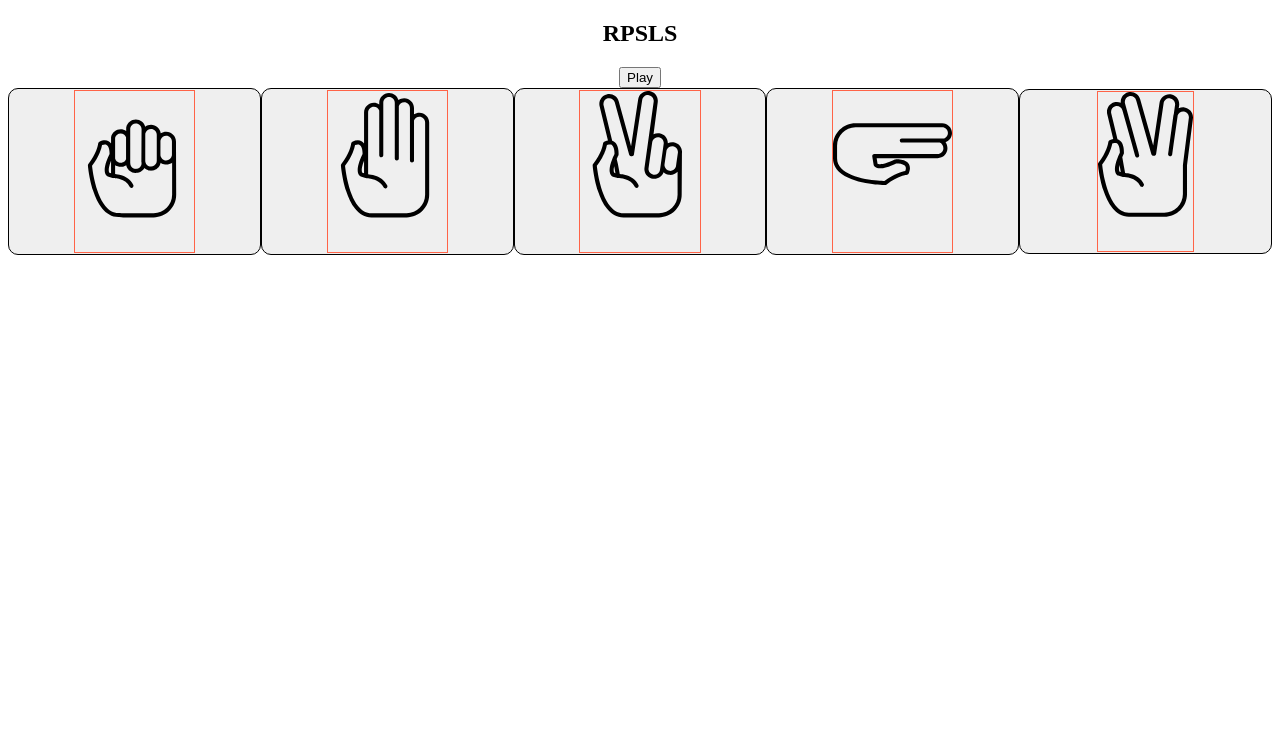
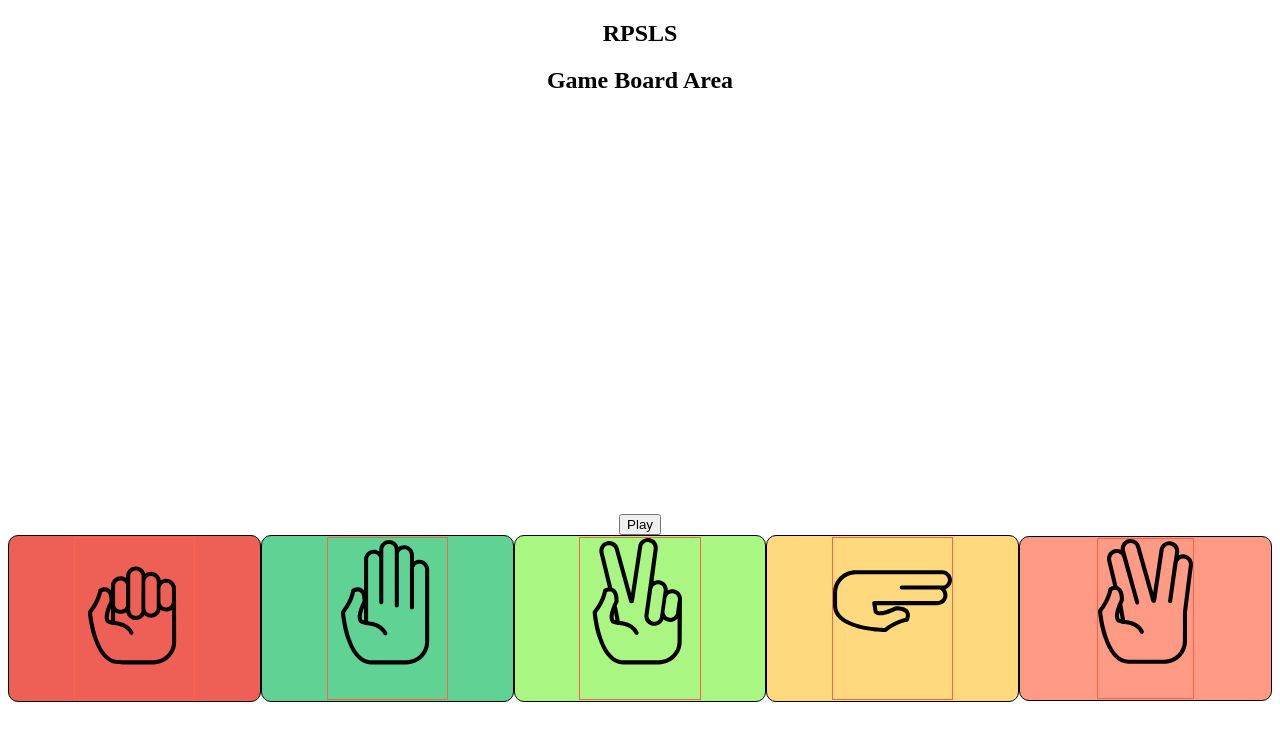
Before and after one commit to timkolenda/Tim_Kolenda_Project5, a React (Create React App) app: page / in a window 1280 px wide. Shown: the top 740 px of the page. Built offline with nearby package versions, Linux system fonts and the light colour scheme.

Commit message:
added color and working on card flip

```diff
--- a/src/App.css
+++ b/src/App.css
@@ -8,6 +8,16 @@
     border: 1px solid black;
     border-radius: 10px;
     margin: auto; }
+    .userOptions__button--rock {
+      background-color: #ee6055; }
+    .userOptions__button--paper {
+      background-color: #60d394; }
+    .userOptions__button--scissors {
+      background-color: #aaf683; }
+    .userOptions__button--lizard {
+      background-color: #ffd97d; }
+    .userOptions__button--spock {
+      background-color: #ff9b85; }
   .userOptions__image {
     width: 50%;
     margin: auto;
@@ -18,3 +28,12 @@
       width: 40%; }
     .userOptions__image--rock {
       top: 0; }
+
+.cardContainer {
+  perspective: 1000px;
+  height: 200px;
+  width: 200px; }
+  .cardContainer .playerCards__cardFlipper {
+    transition: 5s;
+    transform-style: preserve-3d;
+    position: relative; }
--- a/src/App.js
+++ b/src/App.js
@@ -51,9 +51,7 @@ class App extends Component {
             <div>
 
             </div>
-            <div>
-              <button onClick={this.handleClick}>Play</button>
-            </div>
+            <GameBoard />
           </section>
           <section className='userOptions'>
             {this.state.options.map((option) => {
--- a/src/App.scss
+++ b/src/App.scss
@@ -1,27 +1,3 @@
-.App {
-  text-align: center;
-}
-
-
-.userOptions {
-  display: flex;
-  &__button{
-    width: 20%;
-    border: 1px solid black;
-    border-radius: 10px;
-    margin: auto;
-  }
-  &__image{
-    width: 50%;
-    margin: auto;
-    border: 1px solid tomato;
-    position: relative;
-    top: 10%;
-    &--spock{
-      width: 40%;
-    }
-    &--rock{
-      top: 0;
-    }
-  }
-}
+@import "partials/colors";
+@import "partials/global";
+@import "partials/main";
--- a/src/GameBoard.js
+++ b/src/GameBoard.js
@@ -0,0 +1,59 @@
+import React, { Component } from 'react';
+
+
+class GameBoard extends Component {
+    constructor() {
+        super();
+        this.state = {
+            durationArray: [],
+            playerCard: '',
+            computerCard: '',
+
+        }
+    }
+
+    handleClick = () => {
+        //
+    }
+
+
+    render() {
+        return (
+            <section className="gameBoard">
+                <h2>Game Board Area</h2>
+                <div className="playerCards">
+                    <div className="cardContainer">
+                        <div className="playerCards__cardFlipper playerCards__cardFlipper--user">
+                            <div class="card card--user card--front">
+                                {/* <img src="" alt=""> */}
+                            </div>
+                            <div class="card card--user card--back">
+                                {/* <img src="" alt=""> */}
+                            </div>
+                        </div>
+                    </div>
+                    <div className="cardContainer">
+                        <div className="playerCards__cardFlipper playerCards__cardFlipper--comp">
+                            <div class="card card--comp card--front">
+                                {/* <img src="" alt=""> */}
+                            </div>
+                            <div class="card card--comp card--back">
+                                {/* <img src="" alt=""> */}
+                            </div>
+                        </div>
+                    </div>
+                </div>
+                <div>
+                    <button onClick={this.handleClick}>Play</button>
+                </div>
+            </section>
+        )
+    }
+}
+
+
+export default GameBoard;
+
+//on
+//create a button that starts game
+//randomely choose computer choice
--- /dev/null
+++ b/src/partials/_colors.scss
@@ -0,0 +1,6 @@
+
+$rock-color: #ee6055;
+$paper-color: #60d394;
+$scissors-color: #aaf683;
+$lizard-color: #ffd97d;
+$spock-color:  #ff9b85;
--- /dev/null
+++ b/src/partials/_global.scss
@@ -0,0 +1,4 @@
+
+.App {
+  text-align: center;
+}
--- /dev/null
+++ b/src/partials/_main.scss
@@ -0,0 +1,50 @@
+
+
+.userOptions {
+  display: flex;
+  &__button{
+    width: 20%;
+    border: 1px solid black;
+    border-radius: 10px;
+    margin: auto;
+    &--rock{
+        background-color: $rock-color;
+    }
+    &--paper{
+        background-color: $paper-color;
+    }
+    &--scissors{
+        background-color: $scissors-color;
+    }
+    &--lizard{
+        background-color: $lizard-color;
+    }
+    &--spock{
+        background-color: $spock-color;
+    }
+  }
+  &__image{
+    width: 50%;
+    margin: auto;
+    border: 1px solid tomato;
+    position: relative;
+    top: 10%;
+    &--spock{
+      width: 40%;
+    }
+    &--rock{
+      top: 0;
+    }
+  }
+}
+
+.cardContainer{
+    perspective: 1000px;
+    height: 200px;
+    width: 200px;
+    .playerCards__cardFlipper {
+        transition: 5s;
+        transform-style: preserve-3d;
+        position: relative;
+    }
+}
```
Also changed, not shown: src/main.css (added).
